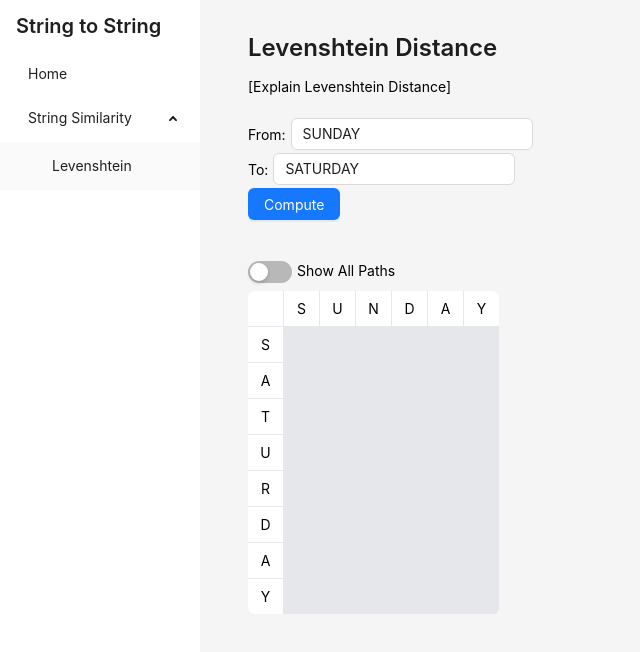
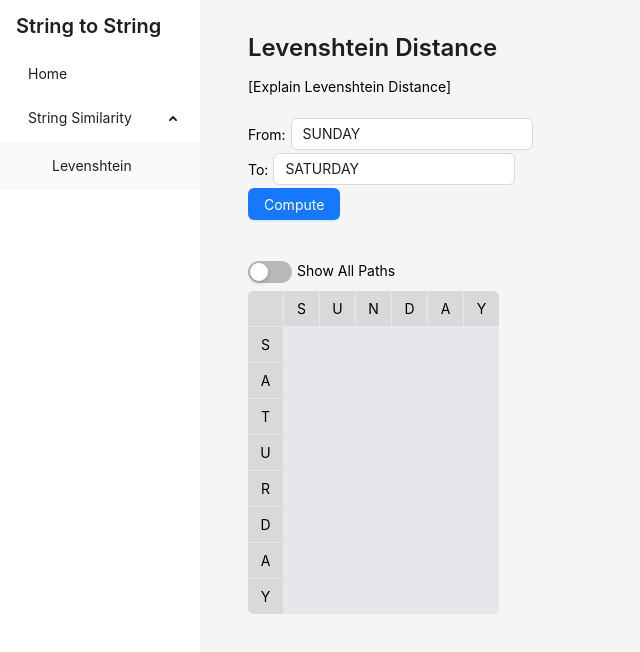
Before and after one commit to carolykma/string-to-string, a React (Vite) app: page /levenshtein in a window 1280 px wide. Shown: the top 652 px of the page, without its empty margins (0-640 px from the left). Built offline with nearby package versions, Linux system fonts and the light colour scheme.

Commit message:
feat: revise UI

```diff
--- a/src/components/grid/InteractiveGrid.tsx
+++ b/src/components/grid/InteractiveGrid.tsx
@@ -3,33 +3,26 @@ import { Flex } from "antd"
 type InteractiveGridProps = {
     text?: string
     size?: number
-    disabled?: boolean
-    positive?: boolean
-    negative?: boolean
-    active?: boolean
+    bg?: string
+    bgHovered?: string
+    isHovered?: boolean
     setHovered?: () => void
 }
 
 export const InteractiveGrid = (props: InteractiveGridProps) => {
-    const { text, size, disabled, positive, negative, active, setHovered } = props
-
-    const getColorClass = () => {
-        if (positive) return "bg-green-200"
-        if (negative) return "bg-red-200"
-        if (active) return "bg-blue-100"
-        return "bg-white"
-    }
+    const { text, size, bg = 'white', bgHovered = 'blue', isHovered, setHovered } = props
 
     return (
         <Flex align="center" justify="center"
             style={{
                 width: size || 35,
                 height: size || 35,
+                backgroundColor: isHovered ? bgHovered : bg,
+                cursor: 'pointer'
             }}
-            className={`${getColorClass()} ${disabled ? "" : "hover:bg-blue-100 cursor-pointer"}`}
             onMouseEnter={setHovered}
         >
             {text || " "}
-        </Flex>
+        </Flex >
     )
 }
--- a/src/pages/levenshtein/LevenshteinMatrix.tsx
+++ b/src/pages/levenshtein/LevenshteinMatrix.tsx
@@ -34,18 +34,21 @@ export const LevenshteinMatrix = (props: LevenshteinMatrixProps) => {
     }, [matrix, compute])
 
     return (
+        <div>
             <Flex vertical gap={1}
                 className="bg-gray-200 w-fit rounded-md overflow-hidden"
                 onMouseLeave={() => setHovered(undefined)}
             >
                 <Flex gap={1}>
-                <InteractiveGrid disabled={true} />
+                    <InteractiveGrid bg="#d9d9d9" />
 
                     {/* strA characters */}
                     {a.split("").map((char, idx) =>
                         <InteractiveGrid
                             text={char}
-                        active={hovered && hovered.x >= idx}
+                            isHovered={hovered && hovered.x >= idx}
+                            bg="#d9d9d9"
+                            bgHovered="#8c8c8c"
                             key={`a-${idx}`}
                         />
                     )}
@@ -56,7 +59,9 @@ export const LevenshteinMatrix = (props: LevenshteinMatrixProps) => {
                             {/* strB characters */}
                             <InteractiveGrid
                                 text={char}
-                            active={hovered && hovered.y >= idx}
+                                isHovered={hovered && hovered.y >= idx}
+                                bg="#d9d9d9"
+                                bgHovered="#8c8c8c"
                                 key={`b-${idx}`}
                             />
 
@@ -65,7 +70,8 @@ export const LevenshteinMatrix = (props: LevenshteinMatrixProps) => {
                                 <InteractiveGrid
                                     text={value.toString()}
                                     setHovered={() => setHovered({ x: idx2, y: idx })}
-                                positive={showAllPaths ? isAllPaths({ x: idx2, y: idx }) : isPath({ x: idx2, y: idx })}
+                                    isHovered={showAllPaths ? isAllPaths({ x: idx2, y: idx }) : isPath({ x: idx2, y: idx })}
+                                    bgHovered="#bae0ff"
                                     key={`value-${idx2}-${idx}`}
                                 />
                             )}
@@ -73,5 +79,6 @@ export const LevenshteinMatrix = (props: LevenshteinMatrixProps) => {
                     })
                 }
             </Flex>
+        </div>
     )
 }
```
Lines whose indentation alone changed are shown as unchanged.
